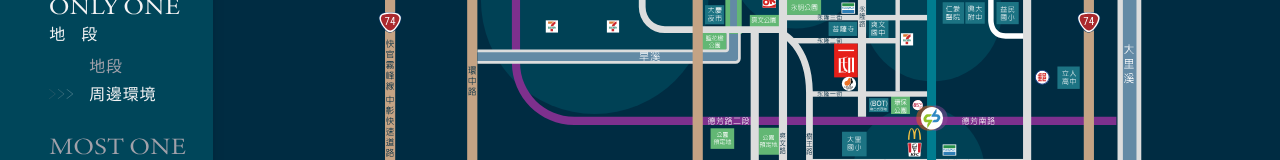
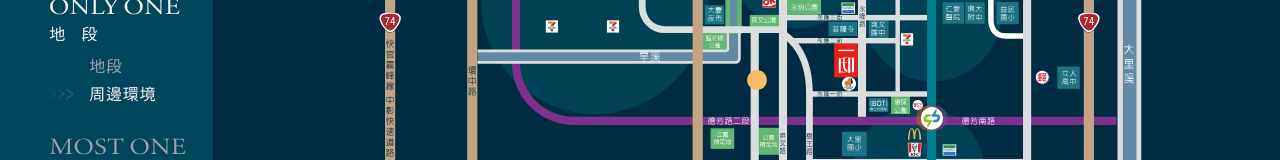
Before and after one commit to ThIsJaCk23657689/top-one-project, a Vue app: page /location/environment in a window 1280 px wide. Shown: the part 330-490 px from the top of the page. Built offline with nearby package versions, Linux system fonts and the light colour scheme.

Commit message:
add dist

```diff
--- a/src/components/MapViewer.vue
+++ b/src/components/MapViewer.vue
@@ -7,7 +7,6 @@ import ImageModalViwer from './ImageModalViwer.vue';
 const props = defineProps<{
     imageUrl: string
     spotData: Array<{
-        id: number
         name: string
         top: number
         left: number,
--- a/src/views/Location/EnvironmentView.vue
+++ b/src/views/Location/EnvironmentView.vue
@@ -3,7 +3,7 @@ import MapViewer from '@/components/MapViewer.vue';
 const mainImage = new URL('@/assets/images/map.svg', import.meta.url).href;
 
 const spotData = [
-
+    { name: '', top: 50, left: 50, images: [] },
 ];
 
 </script>
```
Also changed, not shown: 11 other files (tests, documents, lock files or other folders).
